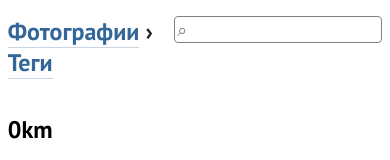
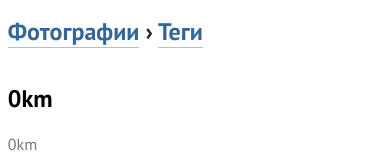
Before and after one commit to skirienko/photos, a React (Vite) app: page /tags/0km in a window 390 px wide. Shown: the top 160 px of the page. Built offline with nearby package versions, Linux system fonts and the light colour scheme.

Commit message:
use css variables, stylize top search

```diff
--- a/src/App.css
+++ b/src/App.css
@@ -15,17 +15,48 @@
 }
 
 a.app__home[href] {
-  color: #336699;
   text-decoration: none;
-  border-bottom: 1px solid #33669944;
+  border-bottom: 1px solid var(--action-underline-color);
 }
 a.app__home[href]:hover {
-  color: #CC3333;
-  border-color: #CC333344;
+  border-color: var(--action-focus-underline-color);
+}
+
+.app__search {
+  display: flex;
+}
+
+.app__search-button {
+  padding: 2px;
+  margin: 3px .5rem;
+  height: 1.5rem;
+  width: 24px;
+  border: none;
+  background: none;
+}
+
+.app__search-button svg * {
+  stroke: var(--action-color);
+}
+.app__search-button:hover svg *, .app__search-button:focus svg * {
+  stroke: var(--action-focus-color);
 }
 
 .app__footer {
   padding: 1em 2% 1em;
+}
+
+@media screen and (max-width:919px) {
+
+    .app__search input[type=search] {
+      max-width:8rem;
+      display: none;
+    }
+
+    .app__search:focus-within input[type=search],
+    .app__search input[type=search]:not(:placeholder-shown)  {
+      display: block;
+    }
 }
 
 @media (prefers-color-scheme: dark) {
@@ -33,11 +64,4 @@ a.app__home[href]:hover {
     padding: 1em 2%;
     color: #EEE;
   }
-  a.app__home[href] {
-    color: #3590EB;
-    border-color: #3590EB66;
-  }
-  a.app__home[href]:hover {
-    border-color: #CC333366;
-  }
 }
--- a/src/index.css
+++ b/src/index.css
@@ -1,3 +1,11 @@
+:root {
+  --action-color: #336699;
+  --action-underline-color: #33669966;
+
+  --action-focus-color: #CC3333;
+  --action-focus-underline-color: #CC333366;
+}
+
 html.scroll-snap {
   scroll-snap-type: y proximity;
 }
@@ -12,22 +20,24 @@ html.scroll-snap body {
 }
 
 a {
-  color: #336699;
+  color: var(--action-color);
   text-underline-offset: 2pt;
-  text-decoration-color: #33669966;
+  text-decoration-color: var(--action-underline-color);
 }
 a:hover, a:focus {
-  color: #CC3333;
-  text-decoration-color: #CC333366;
+  color: var(--action-focus-color);
+  text-decoration-color: var(--action-focus-underline-color);
 }
 
 input[type=search] {
   font-family: 'PT Sans', sans-serif;
   font-size: 1.1rem;
   appearance: none;
+  height: 1.7rem;
   border: 1px solid gray;
   border-radius: .25rem;
   background-color: #FFFFFF33;
+  transition: background-color 1s ease-out 0;
 }
 input[type=search]:focus, input[type=search]:not(:placeholder-shown) {
   background-color: #FFFFFF;
@@ -72,7 +82,7 @@ input[type=search]:focus, input[type=search]:not(:placeholder-shown) {
   transition: all .5s ease-out;
 }
 .events__item a:hover img, .results__item a:hover img {
-  border-color: #CC3333;
+  border-color: var(--action-focus-color);
 }
 
 .events__item .event-title, .result__descr {
@@ -129,7 +139,7 @@ input[type=search]:focus, input[type=search]:not(:placeholder-shown) {
   border-bottom-color: #333;
 }
 
-@media screen and  (max-width:919px) {
+@media screen and (max-width:919px) {
 
   .episode__tags {
     font-size: .9rem;
@@ -280,19 +290,17 @@ input[type=search]:focus, input[type=search]:not(:placeholder-shown) {
 }
 
 @media (prefers-color-scheme: dark) {
+  :root {
+    --action-color: #3590EB;
+    --action-underline-color: #3590EB66;
+
+    --action-focus-color: #EB3333;
+    --action-focus-underline-color: #EB333366;
+  }
+
   body {
     background: #000;
     color: #CCC;
-  }
-
-  a {
-    color: #3590EB;
-    text-decoration-color: #3590EB66;
-  }
-
-  a:hover, a:focus {
-    color: #EB3333;
-    text-decoration-color: #EB333366;
   }
 
   .events__item a img, .results__item a img {
@@ -322,11 +330,6 @@ input[type=search]:focus, input[type=search]:not(:placeholder-shown) {
     text-decoration-color: #CCC;
   }
 
-  .normal-text a {
-    color: #3590EB;
-    text-decoration-color: #3590EB66;
-  }
-
   .photo {
     background: #333;
     background: linear-gradient(135deg, #333 0%, #222 100%) #333;
```
